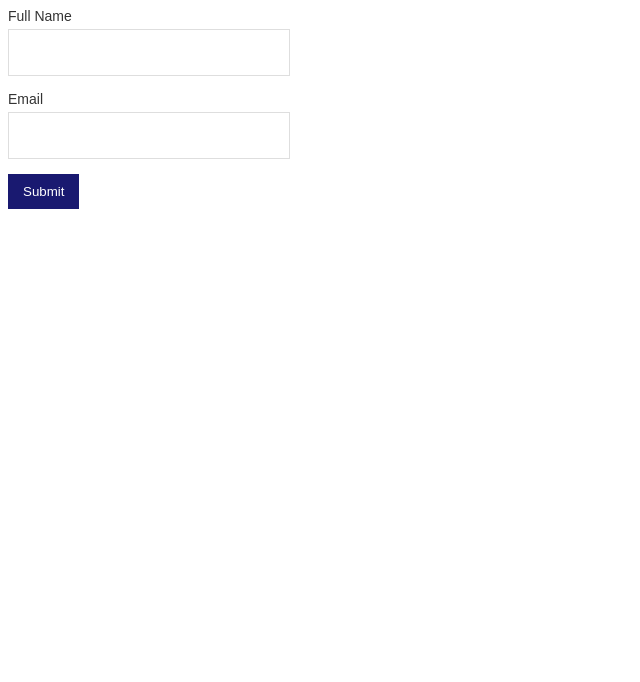
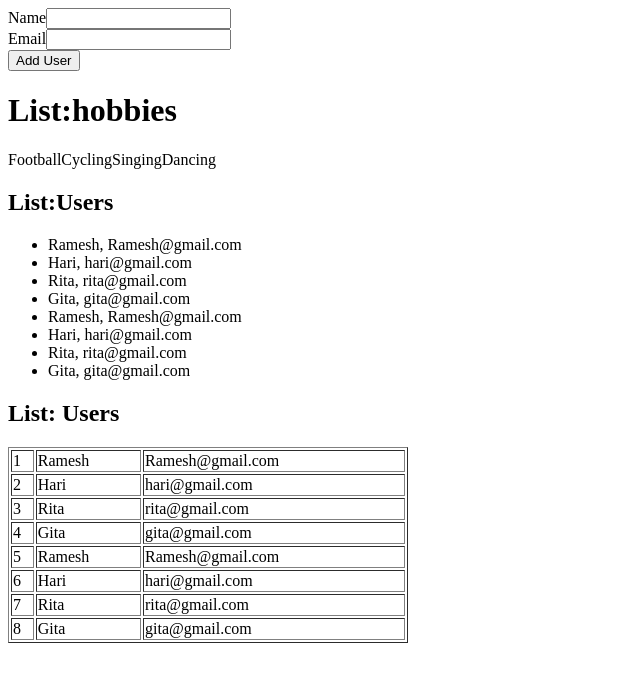
Before and after one commit to sujanmhrjn/simplereactproject, a React (Create React App) app: page / in a window 1280 px wide. Shown: the top 682 px of the page, without its empty margins (0-640 px from the left). Built offline with nearby package versions, Linux system fonts and the light colour scheme.

Commit message:
List and Keys

```diff
--- a/src/App.js
+++ b/src/App.js
@@ -1,10 +1,12 @@
 import React from 'react';
 
-import HomePage from './pages/home';
+
+import ReactLoop from './pages/loop';
 function App() {
   return (
     <div className="App">
-      <HomePage/>
+
+      <ReactLoop/>
     </div>
   );
 }
--- /dev/null
+++ b/src/pages/loop.js
@@ -0,0 +1,136 @@
+import React from 'react';
+
+class ReactLoop extends React.Component{
+    constructor(props){
+        super(props);
+        this.state={
+                start:0,
+                end:4,
+                email:"",
+                name:"",
+                hobbies:["Football","Cycling", "Singing","Dancing"],
+                users:[
+                    {
+                        id:1,
+                        name:"Ramesh",
+                        email:"Ramesh@gmail.com"
+                    },
+                    {
+                        id:2,
+                        name:"Hari",
+                        email:"hari@gmail.com"
+                    },
+                    {
+                        id:3,
+                        name:"Rita",
+                        email:"rita@gmail.com"
+                    },
+                    {
+                        id:4,
+                        name:"Gita",
+                        email:"gita@gmail.com"
+                    },
+                    {
+                        id:5,
+                        name:"Ramesh",
+                        email:"Ramesh@gmail.com"
+                    },
+                    {
+                        id:6,
+                        name:"Hari",
+                        email:"hari@gmail.com"
+                    },
+                    {
+                        id:7,
+                        name:"Rita",
+                        email:"rita@gmail.com"
+                    },
+                    {
+                        id:8,
+                        name:"Gita",
+                        email:"gita@gmail.com"
+                    }
+                ]
+        }
+    }
+    handleInput = (e) => {
+        this.setState({
+            [e.target.name]:e.target.value
+        });
+    }
+    addUser=(e)=>{
+        e.preventDefault();
+        // const oldUsers = this.state.users;
+        // const newUsers = [ {
+        //     name:this.state.name,
+        //     email:this.state.email
+        // }]
+        // const joinUsers = oldUsers.concat(newUsers)
+        // this.setState({
+        //     users:joinUsers
+        // })
+        // Object.assign([]);
+        const usersLength = this.state.users.length;
+        this.setState(state=>({
+            users:[...state.users, {id:usersLength+1, name:this.state.name, email:this.state.email}]
+        }))
+
+    }
+    render(){
+        const {hobbies, users,start,end} = this.state;
+        return(
+            <div>
+                <form onSubmit={this.addUser}>
+                    <div className="form-group">
+                        <label>Name</label>
+                        <input type="text" name="name" onChange={this.handleInput}/>
+                    </div>
+                    <div className="form-group">
+                        <label>Email</label>
+                        <input type="text" name="email" onChange={this.handleInput}/>
+                    </div>
+                    <div className="form-group">
+                        <button type="submit">Add User</button>
+                    </div>
+                </form>
+                <h1>List:hobbies</h1>
+                {
+                    hobbies.map((hobby,i)=>{
+                        return hobby;
+                    })
+                }
+                <h2>List:Users</h2>
+                <ul>
+                {
+                    users.map((user,index)=>{
+
+                        return(
+                            <li key={index}>{user.name}, {user.email}</li>
+                        )
+                    })
+                }
+                </ul>
+
+                <h2>List: Users</h2>
+                <table width="400" border="1">
+                    <tbody>
+                    {
+                        users.map((user,index)=>{
+
+                         return  (
+                            <tr key={index}>
+                                <td>{user.id}</td>
+                                <td>{user.name}</td>
+                                <td>{user.email}</td>
+                            </tr>
+                            )
+
+                        })
+                    }
+                    </tbody>
+                </table>
+            </div>
+        )
+    }
+}
+export default ReactLoop;
```
Also changed, not shown: 1 other file (tests, documents, lock files or other folders).
